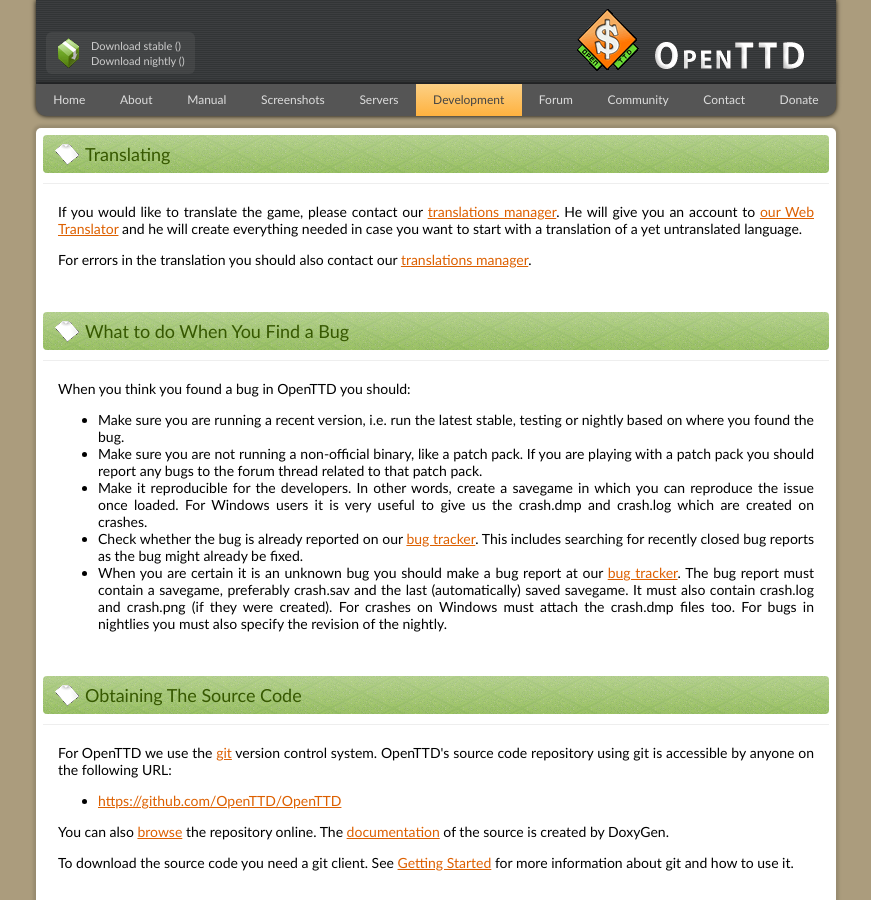
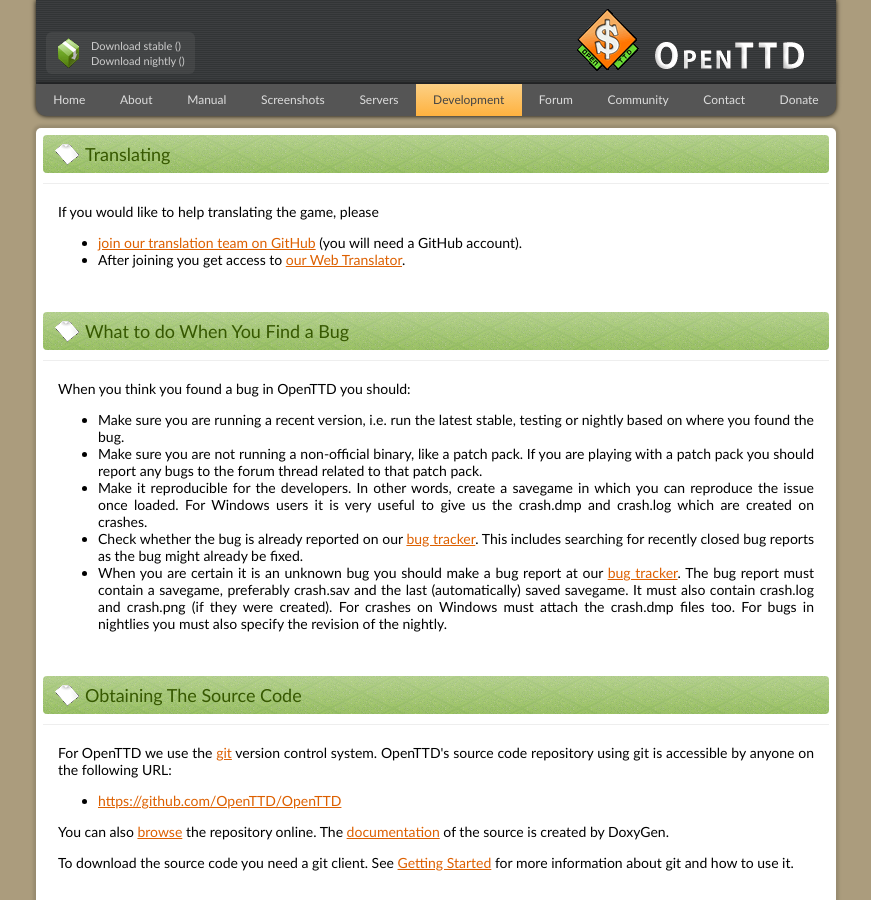
Before and after one commit to OpenTTD/website, a Jekyll site: the page built from pages/development.html, in a window 1280 px wide and 900 px high. Shown: the whole window, without its empty margins (204-1075 px from the left). Built offline with Jekyll 4.4.1, drawn with Linux system fonts in a browser that asks for light colours.

Commit message:
Update: how to become a translator.

```diff
--- a/pages/development.html
+++ b/pages/development.html
@@ -11,8 +11,11 @@
     </div>
     <div class="section-item">
         <div class="content">
-            <p>If you would like to translate the game, please contact our <a href="{{ site.baseurl }}/contact.html">translations manager</a>. He will give you an account to <a href="https://translator.openttd.org/">our Web Translator</a> and he will create everything needed in case you want to start with a translation of a yet untranslated language. </p>
-            <p>For errors in the translation you should also contact our <a href="{{ site.baseurl }}/contact.html">translations manager</a>.</p>
+            <p>If you would like to help translating the game, please</p>
+            <ul>
+                <li><a href="https://github.com/OpenTTD/team/issues/new/choose">join our translation team on GitHub</a> (you will need a GitHub account).</li>
+                <li>After joining you get access to <a href="https://translator.openttd.org/">our Web Translator</a>.</li>
+            </ul>
         </div>
     </div>
     <div class="section-header">
```
Also changed, not shown: _people/translations.md (deleted, +0 -5 lines).
